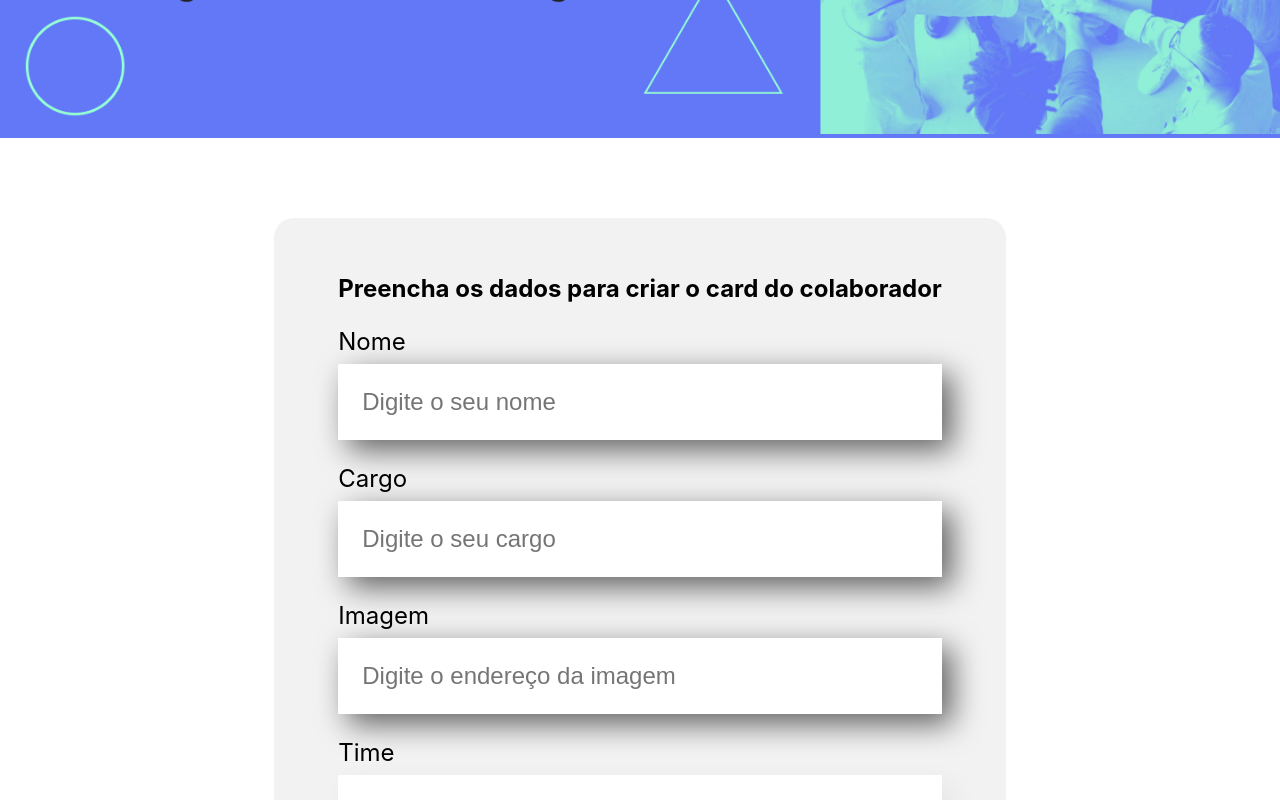
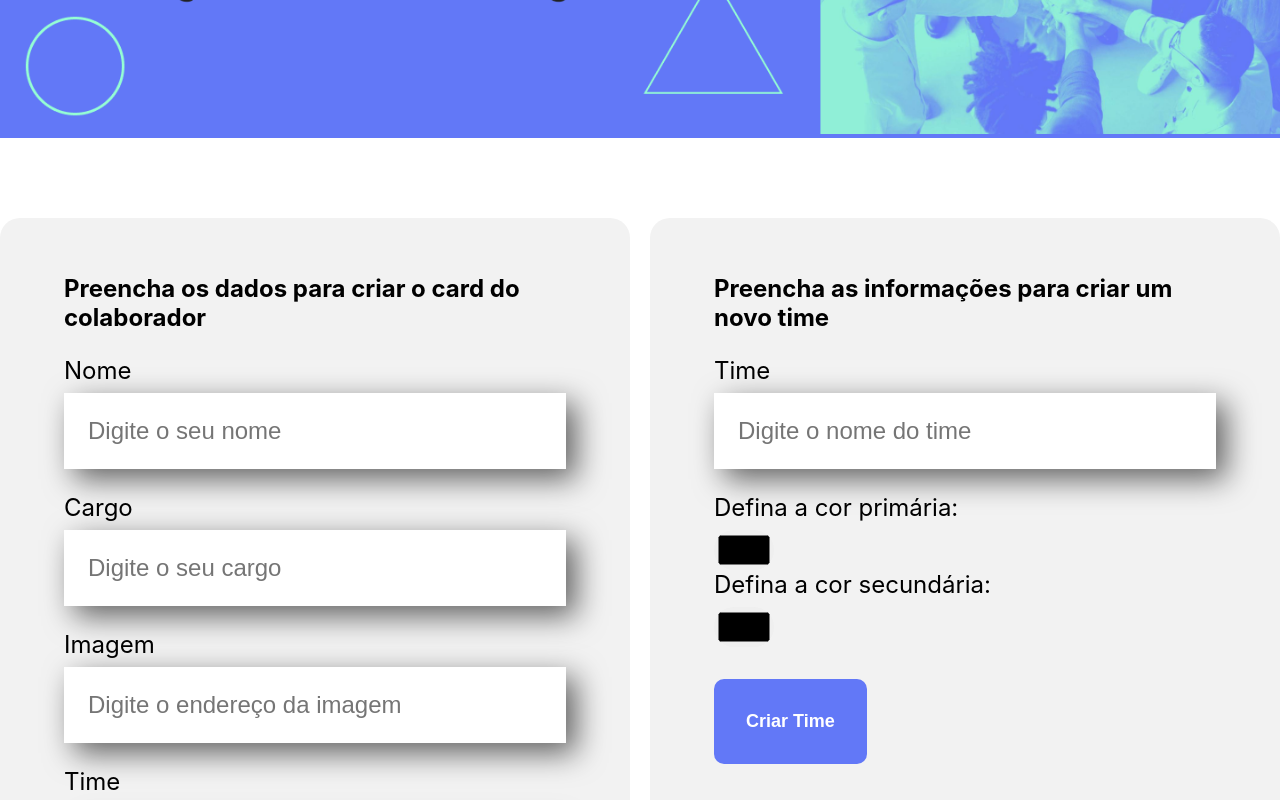
Before and after one commit to TakeruuDEV/organo, a React (Create React App) app: page / in a window 1280 px wide. Shown: the part 360-1160 px from the top of the page. Built offline with nearby package versions, Linux system fonts and the light colour scheme.

Commit message:
creating feature to create teams

```diff
--- a/public/index.html
+++ b/public/index.html
@@ -2,7 +2,7 @@
 <html lang="en">
   <head>
     <meta charset="utf-8" />
-    <link rel="icon" href="%PUBLIC_URL%/favicon.ico" />
+    <link rel="icon" href="./imagens/pesquisa.png" />
     <meta name="viewport" content="width=device-width, initial-scale=1" />
     <meta name="theme-color" content="#000000" />
     <meta
@@ -10,34 +10,10 @@
       content="Web site created using create-react-app"
     />
     <link rel="apple-touch-icon" href="%PUBLIC_URL%/logo192.png" />
-    <!--
-      manifest.json provides metadata used when your web app is installed on a
-      user's mobile device or desktop. See https://developers.google.com/web/fundamentals/web-app-manifest/
-    -->
     <link rel="manifest" href="%PUBLIC_URL%/manifest.json" />
-    <!--
-      Notice the use of %PUBLIC_URL% in the tags above.
-      It will be replaced with the URL of the `public` folder during the build.
-      Only files inside the `public` folder can be referenced from the HTML.
-
-      Unlike "/favicon.ico" or "favicon.ico", "%PUBLIC_URL%/favicon.ico" will
-      work correctly both with client-side routing and a non-root public URL.
-      Learn how to configure a non-root public URL by running `npm run build`.
-    -->
-    <title>React App</title>
+    <title>Organo</title>
   </head>
   <body>
-    <noscript>You need to enable JavaScript to run this app.</noscript>
     <div id="root"></div>
-    <!--
-      This HTML file is a template.
-      If you open it directly in the browser, you will see an empty page.
-
-      You can add webfonts, meta tags, or analytics to this file.
-      The build step will place the bundled scripts into the <body> tag.
-
-      To begin the development, run `npm start` or `yarn start`.
-      To create a production bundle, use `npm run build` or `yarn build`.
-    -->
   </body>
 </html>
--- /dev/null
+++ b/src/App.css
@@ -0,0 +1,10 @@
+.forms-container {
+  display: flex;
+  gap: 20px;
+  align-items: flex-start;
+  flex-wrap: wrap;
+}
+
+.forms-container > * {
+  flex: 1 1 500px;
+}
--- a/src/App.jsx
+++ b/src/App.jsx
@@ -2,48 +2,56 @@ import { useState } from 'react';
 import Banner from './components/Banner/Banner.jsx';
 import Form from './components/Form/Form.jsx';
 import Team from './components/Team/Team.jsx';
+import FormTeam from './components/FormTeam/FormTeam.jsx';
+import './App.css'
 
 function App() {
 
-  const teams = [
+  const [teams, setTeam] = useState([
     {
       name: "Back-end",
       mainColor: "#57C278",
-      SecondColor: "#D9F7E9"
+      secondColor: "#D9F7E9"
     },
     {
       name: "Front-end",
       mainColor: "#82CFFA",
-      SecondColor: "#E8F8FF"
+      secondColor: "#E8F8FF"
     },
     {
       name: "Data Science",
       mainColor: "#A6D157",
-      SecondColor: "#F0F8E2"
+      secondColor: "#F0F8E2"
     },
     {
       name: "DevOps",
       mainColor: "#E06B69",
-      SecondColor: "#FDE7E8"
+      secondColor: "#FDE7E8"
     },
     {
       name: "UX e Design",
       mainColor: "#DB6EBF",
-      SecondColor: "#FAE9F5"
+      secondColor: "#FAE9F5"
     },
     {
       name: "Mobile",
       mainColor: "#FFBA05",
-      SecondColor: "#FFF5D9"
+      secondColor: "#FFF5D9"
     },
     {
       name: "Inova e Gestão",
       mainColor: "#FF8A29",
-      SecondColor: "#FFEEDF"
+      secondColor: "#FFEEDF"
     }
-    ]
+  ])
 
   const [colaborators, setColaborator] = useState([])
+
+  const newTeamAdded = (team) => {
+    console.log(team);
+    setTeam(prev => [...prev, team])
+
+  }
 
   const onNewColaboratorAdded = (colaborator) => {
     console.log(colaborator);
@@ -52,16 +60,22 @@ function App() {
 
   return (
     <div className="App">
-      <Banner/>
+      <Banner />
+      <div className="forms-container">
         <Form
           teams={teams}
           onColaboratorRegistred={colaborator => onNewColaboratorAdded(colaborator)}
         />
+
+        <FormTeam newTeamAdded={team => newTeamAdded(team)} />
+      </div>
+
+
       {teams.map(team => <Team
         key={team.name}
         nameTeam={team.name}
         mainColor={team.mainColor}
-          secondColor={team.SecondColor}
+        secondColor={team.secondColor}
         colaborators={colaborators.filter(colaborator => colaborator.team === team.name)}
       />)}
 
--- /dev/null
+++ b/src/components/FormTeam/FormTeam.css
@@ -0,0 +1,27 @@
+.form-team {
+    display: flex;
+    justify-content: center;
+    margin: 80px 0;
+}
+
+.form-team form {
+    max-width: 80%;
+    background-color: #f2f2f2;
+    border-radius: 20px;
+    padding: 36px 64px;
+    box-shadow: 8px 8px 16px (rgba(0, 0, 0, 0.08));
+}
+
+.form-team label {
+    display: block;
+    margin-bottom: 8px;
+    font-size: 24px;
+}
+
+.form-team .pick-color {
+    width: 60px;
+    height: 40px;
+    border: none;
+    cursor: pointer;
+    border-radius: 20px;
+}
--- /dev/null
+++ b/src/components/FormTeam/FormTeam.jsx
@@ -0,0 +1,64 @@
+import { useState } from "react"
+import ShieldText from "../ShieldText/ShieldText"
+import "./FormTeam.css"
+import Button from "../Button/Button"
+
+function FormTeam(prop) {
+    const [teamName, setTName] = useState("")
+    const [mainColor, setMColor] = useState("")
+    const [secondColor, setSColor] = useState("")
+
+    const onSaveTeam = (event) => {
+        event.preventDefault()
+        prop.newTeamAdded({
+            name:teamName,
+            mainColor,
+            secondColor
+        })
+        setTName("")
+        setMColor("")
+        setSColor("")
+    }
+
+    return (
+        <section className="form-team">
+            <form onSubmit={onSaveTeam}>
+                <h2>Preencha as informações para criar um novo time</h2>
+                <ShieldText
+                    mandatory={true}
+                    label="Time"
+                    placeholder="Digite o nome do time"
+                    value={teamName}
+                    onUpdate={value => setTName(value)}
+                />
+                <div>
+                    <label>Defina a cor primária: </label>
+                    <input
+                        className="pick-color"
+                        type="color"
+                        value={mainColor}
+                        onChange={(value) => setMColor(value.target.value)}
+                    />
+                </div>
+
+                <div>
+                    <label>Defina a cor secundária: </label>
+                    <input
+                        className="pick-color"
+                        type="color"
+                        value={secondColor}
+                        onChange={(value) => setSColor(value.target.value)}
+                    />
+                </div>
+
+
+
+
+                <Button text='Criar Time' />
+            </form>
+        </section>
+
+    )
+}
+
+export default FormTeam
--- a/src/components/ListDown/ListDown.jsx
+++ b/src/components/ListDown/ListDown.jsx
@@ -10,7 +10,7 @@ function ListDown(prop){
             >
                 <option value="">Selecione um time</option>
                 {prop.itens.map(item => {
-                    return <option key={item}>{item}</option>
+                    return <option key={item.name}>{item}</option>
                 })}
 
             </select>
--- a/src/components/Team/Team.jsx
+++ b/src/components/Team/Team.jsx
@@ -3,7 +3,7 @@ import "./Team.css"
 
 function Team(prop){
     return (
-        prop.colaborators.length > 0 ?
+        prop.colaborators.length > 0 &&
         <section className="team"
             style={{backgroundColor:prop.secondColor}}
         >
@@ -12,7 +12,6 @@ function Team(prop){
             {prop.colaborators.map(colaborator => <Colaborator mainColor={prop.mainColor} key={colaborator.name} name={colaborator.name} role={colaborator.role} image={colaborator.image}/>)}
             </div>
         </section>
-        : ""
     )
 }
 
```
Also changed, not shown: public/imagens/pesquisa.png (added). Lines whose indentation alone changed are shown as unchanged.
